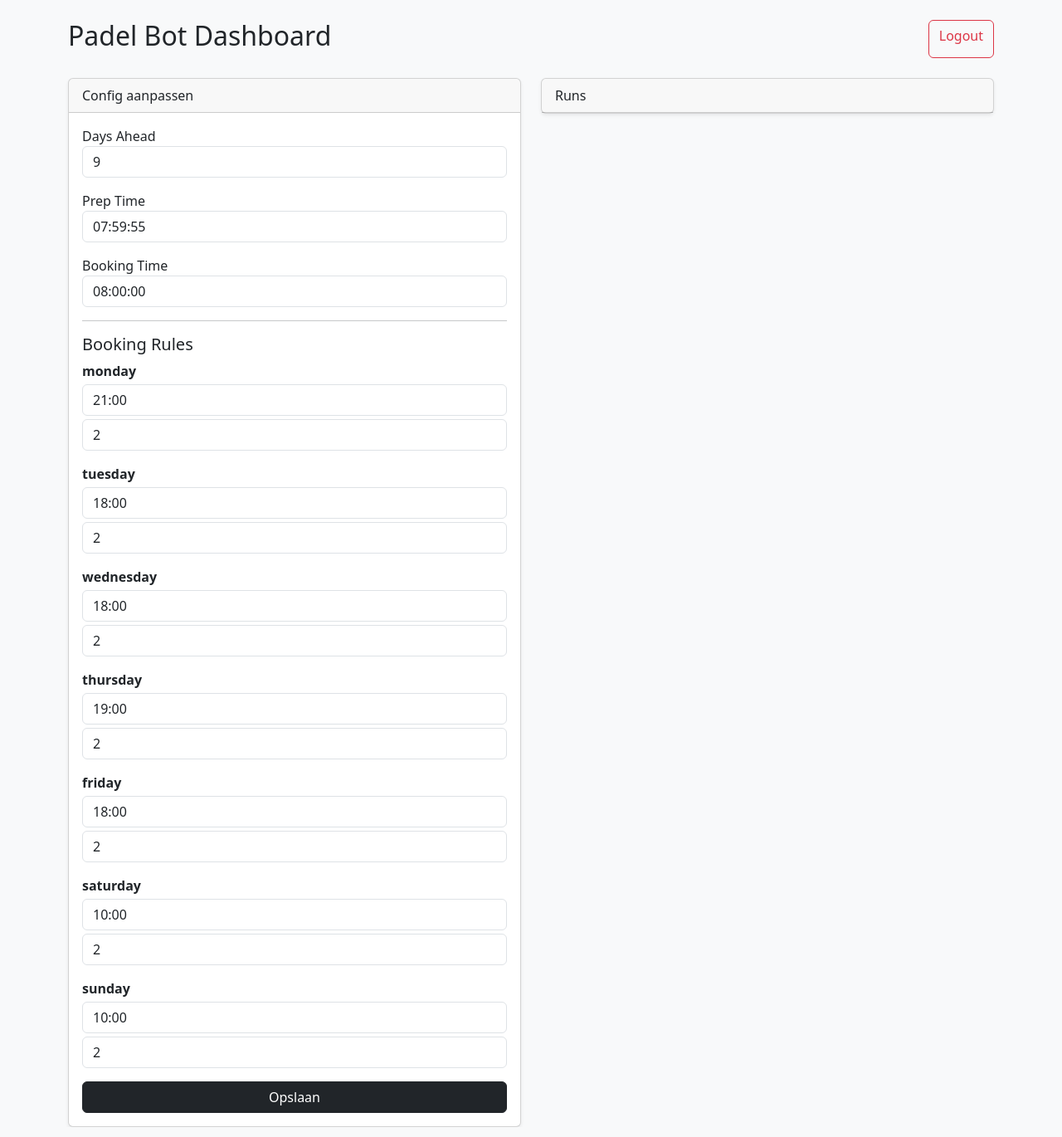
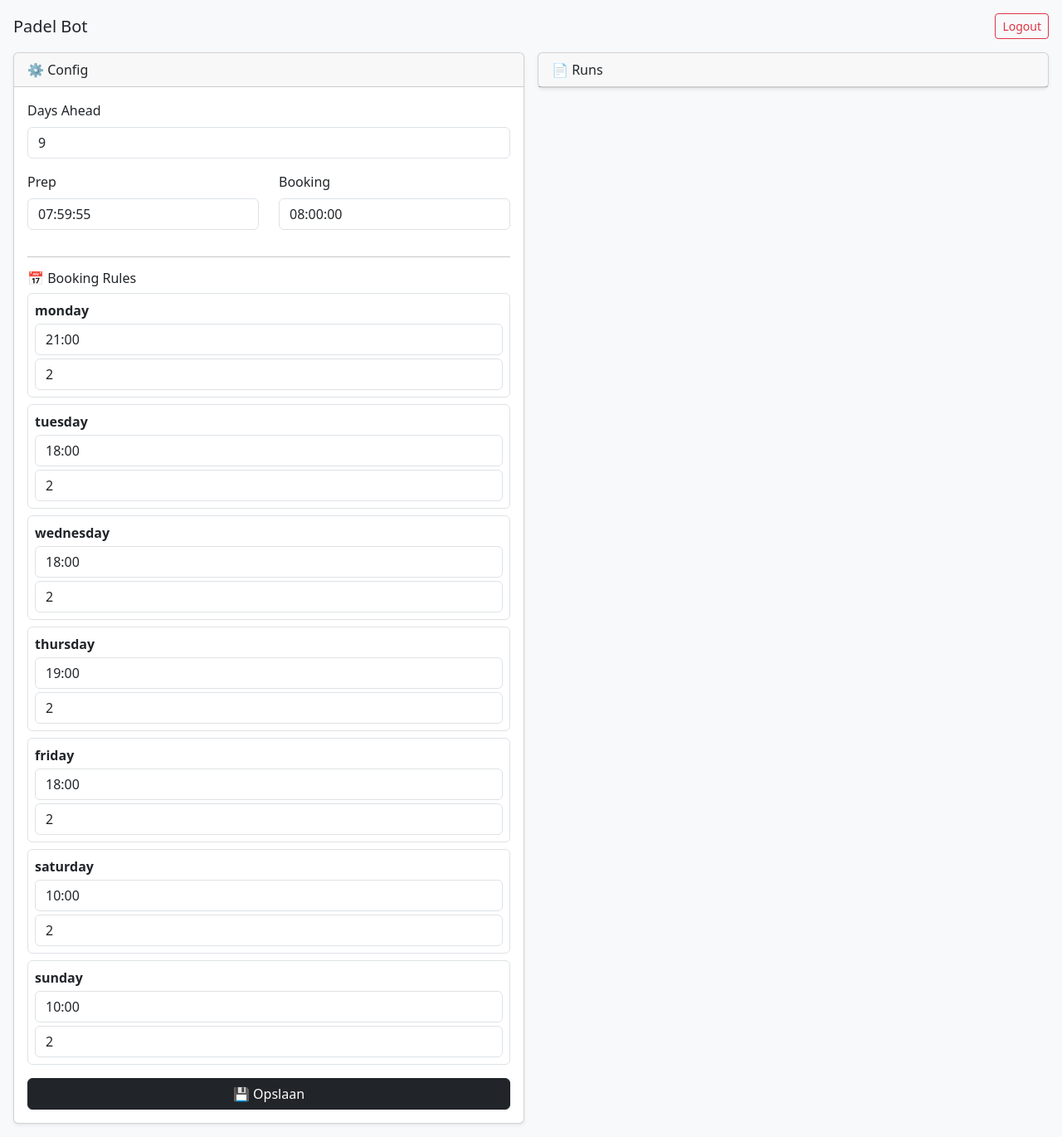
Before and after one commit to raoulduivestein/padel-bot-v2, a Flask app: page /dashboard in a window 1280 px wide. Shown: the whole page at 83% size. Run offline with Flask 3, Linux system fonts and the light colour scheme; the visitor is signed in with stand-in values (Sample User, id 1).

Commit message:
Update dashboard.html

```diff
--- a/templates/dashboard.html
+++ b/templates/dashboard.html
@@ -1,43 +1,53 @@
 <!DOCTYPE html>
 <html>
 <head>
+<meta name="viewport" content="width=device-width, initial-scale=1">
+
 <link href="https://cdn.jsdelivr.net/npm/bootstrap@5.3.0/dist/css/bootstrap.min.css" rel="stylesheet">
 </head>
 
 <body class="bg-light">
 
-<div class="container mt-4">
+<div class="container-fluid p-3">
 
-<div class="d-flex justify-content-between mb-4">
-  <h2>Padel Bot Dashboard</h2>
-  <a href="/logout" class="btn btn-outline-danger">Logout</a>
+<!-- HEADER -->
+<div class="d-flex justify-content-between align-items-center mb-3">
+  <h5 class="mb-0">Padel Bot</h5>
+  <a href="/logout" class="btn btn-sm btn-outline-danger">Logout</a>
 </div>
 
-<div class="row">
+<div class="row g-3">
 
-<!-- CONFIG EDIT -->
-<div class="col-md-6">
+<!-- CONFIG -->
+<div class="col-12 col-lg-6">
   <div class="card shadow-sm">
-    <div class="card-header">Config aanpassen</div>
+    <div class="card-header">⚙️ Config</div>
 
     <div class="card-body">
+
       <form method="POST" action="/update_config">
 
-        <label>Days Ahead</label>
+        <label class="form-label">Days Ahead</label>
         <input name="days_ahead" class="form-control mb-3" value="{{ config.days_ahead }}">
 
-        <label>Prep Time</label>
-        <input name="prep" class="form-control mb-3" value="{{ config.run_time.prep }}">
+        <div class="row">
+          <div class="col-6">
+            <label class="form-label">Prep</label>
+            <input name="prep" class="form-control mb-3" value="{{ config.run_time.prep }}">
+          </div>
 
-        <label>Booking Time</label>
-        <input name="booking" class="form-control mb-3" value="{{ config.run_time.booking }}">
+          <div class="col-6">
+            <label class="form-label">Booking</label>
+            <input name="booking" class="form-control mb-3" value="{{ config.run_time.booking }}">
+          </div>
+        </div>
 
         <hr>
 
-        <h5>Booking Rules</h5>
+        <h6>📅 Booking Rules</h6>
 
         {% for rule in config.booking_rules %}
-        <div class="mb-3">
+        <div class="border rounded p-2 mb-2">
 
           <strong>{{ rule.day }}</strong>
 
@@ -45,39 +55,40 @@
             name="times_{{ loop.index0 }}"
             class="form-control mt-1"
             value="{{ rule.times | join(',') }}"
-            placeholder="18:00,19:00"
           >
 
           <input
             name="duration_{{ loop.index0 }}"
             class="form-control mt-1"
             value="{{ rule.duration }}"
-            placeholder="duration"
           >
 
         </div>
         {% endfor %}
 
-        <button class="btn btn-dark w-100">Opslaan</button>
+        <button class="btn btn-dark w-100 mt-2">💾 Opslaan</button>
 
       </form>
+
     </div>
   </div>
 </div>
 
 <!-- LOGS -->
-<div class="col-md-6">
+<div class="col-12 col-lg-6">
   <div class="card shadow-sm">
-    <div class="card-header">Runs</div>
+    <div class="card-header">📄 Runs</div>
 
-    <ul class="list-group list-group-flush">
+    <div class="list-group list-group-flush">
+
       {% for log in logs %}
-      <li class="list-group-item d-flex justify-content-between">
-        {{ log }}
-        <a href="/log/{{ log }}" class="btn btn-sm btn-dark">View</a>
-      </li>
+      <a href="/log/{{ log }}" class="list-group-item list-group-item-action d-flex justify-content-between">
+        <span>{{ log }}</span>
+        <span>➡️</span>
+      </a>
       {% endfor %}
-    </ul>
+
+    </div>
 
   </div>
 </div>
```
